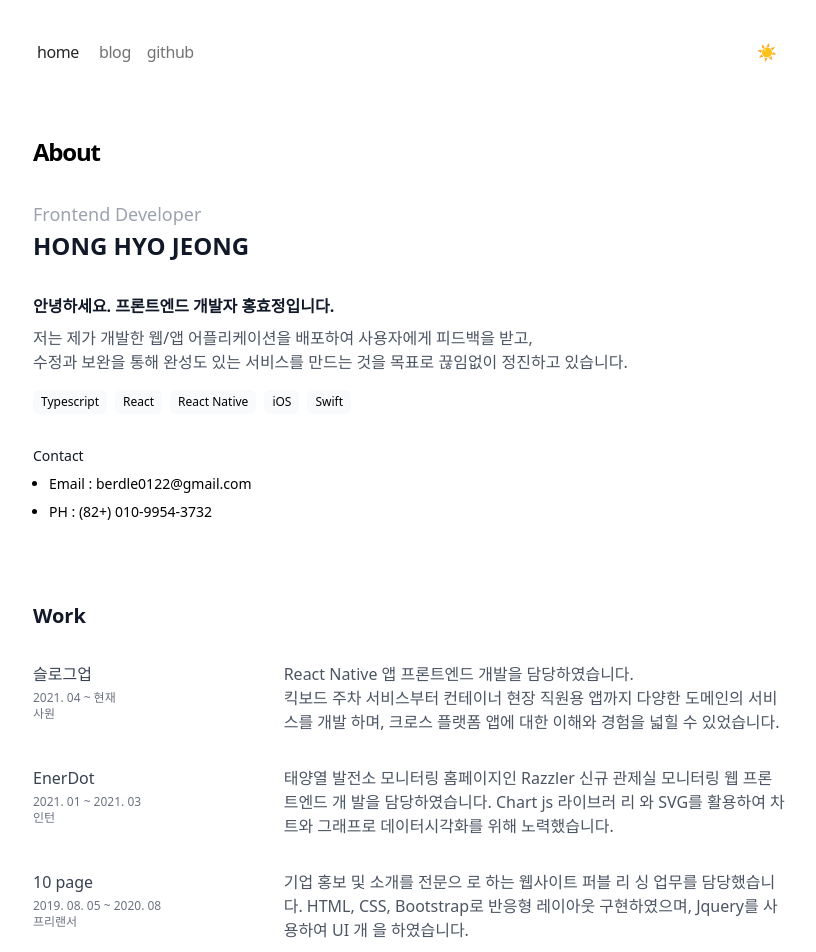
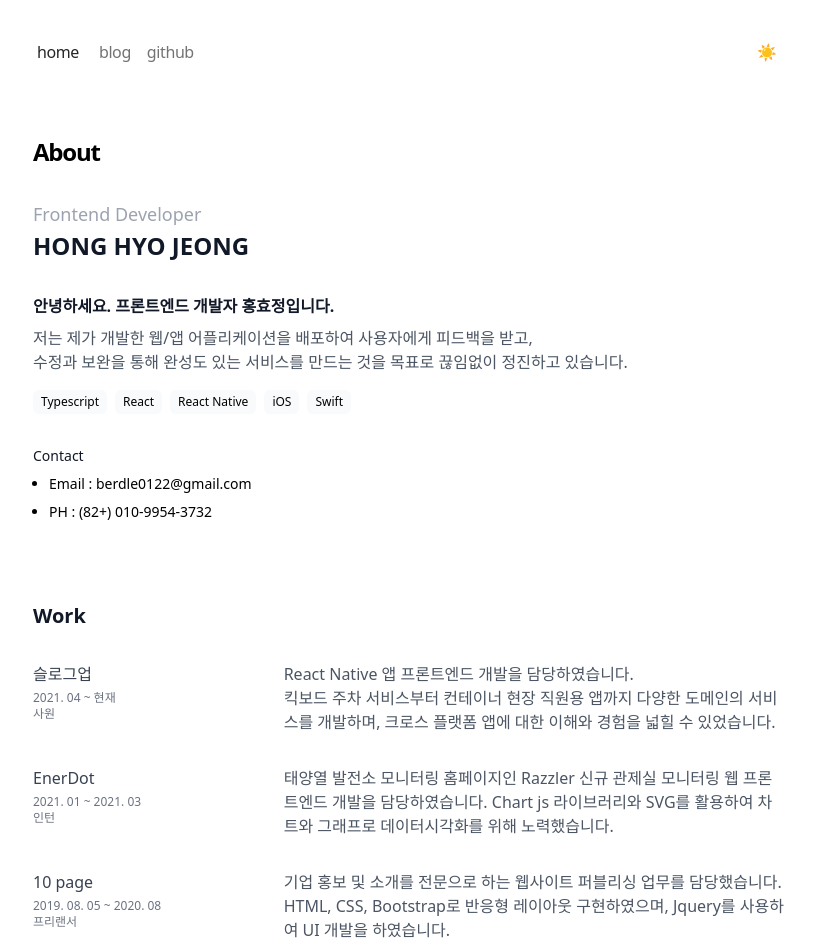
Before and after one commit to HHJ-S2/my-blog, a Next.js app: page / in a window 1280 px wide. Shown: the top 952 px of the page, without its empty margins (231-1047 px from the left). Built offline with nearby package versions, Linux system fonts and the light colour scheme.

Commit message:
fix: 오타 수정

```diff
--- a/app/page.tsx
+++ b/app/page.tsx
@@ -52,7 +52,7 @@ export default function Page() {
           <div className="basis-2/3">
             <p className="text-base">React Native 앱 프론트엔드 개발을 담당하였습니다.</p>
             <p className="text-base">
-              킥보드 주차 서비스부터 컨테이너 현장 직원용 앱까지 다양한 도메인의 서비스를 개발 하며, 크로스 플랫폼 앱에
+              킥보드 주차 서비스부터 컨테이너 현장 직원용 앱까지 다양한 도메인의 서비스를 개발하며, 크로스 플랫폼 앱에
               대한 이해와 경험을 넓힐 수 있었습니다.
             </p>
           </div>
@@ -65,8 +65,8 @@ export default function Page() {
           </div>
           <div className="basis-2/3">
             <p className="text-base">
-              태양열 발전소 모니터링 홈페이지인 Razzler 신규 관제실 모니터링 웹 프론트엔드 개 발을 담당하였습니다. Chart
-              js 라이브러 리 와 SVG를 활용하여 차트와 그래프로 데이터시각화를 위해 노력했습니다.
+              태양열 발전소 모니터링 홈페이지인 Razzler 신규 관제실 모니터링 웹 프론트엔드 개발을 담당하였습니다. Chart
+              js 라이브러리와 SVG를 활용하여 차트와 그래프로 데이터시각화를 위해 노력했습니다.
             </p>
           </div>
         </div>
@@ -78,8 +78,8 @@ export default function Page() {
           </div>
           <div className="basis-2/3">
             <p className="text-base">
-              기업 홍보 및 소개를 전문으 로 하는 웹사이트 퍼블 리 싱 업무를 담당했습니다. HTML, CSS, Bootstrap로 반응형
-              레이아웃 구현하였으며, Jquery를 사용하여 UI 개 을 하였습니다.
+              기업 홍보 및 소개를 전문으로 하는 웹사이트 퍼블리싱 업무를 담당했습니다. HTML, CSS, Bootstrap로 반응형
+              레이아웃 구현하였으며, Jquery를 사용하여 UI 개발을 하였습니다.
             </p>
           </div>
         </div>
```
